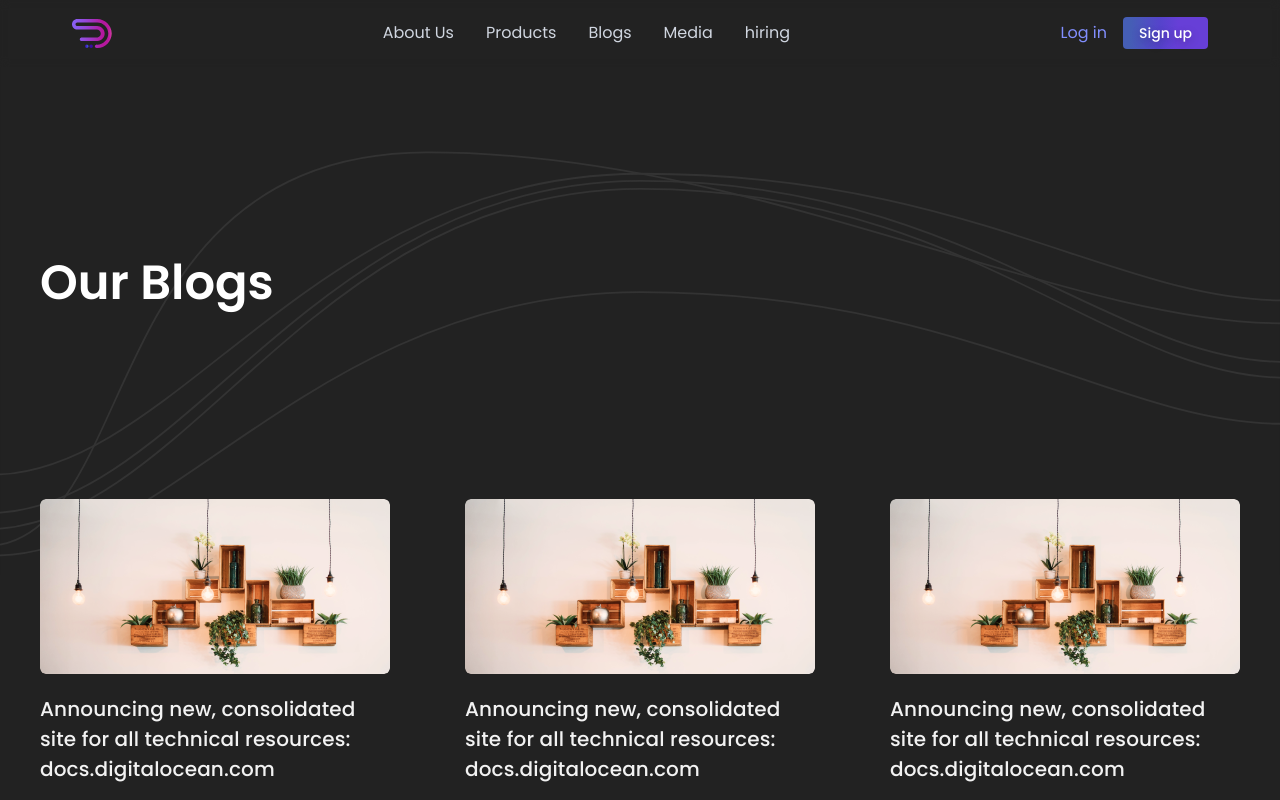
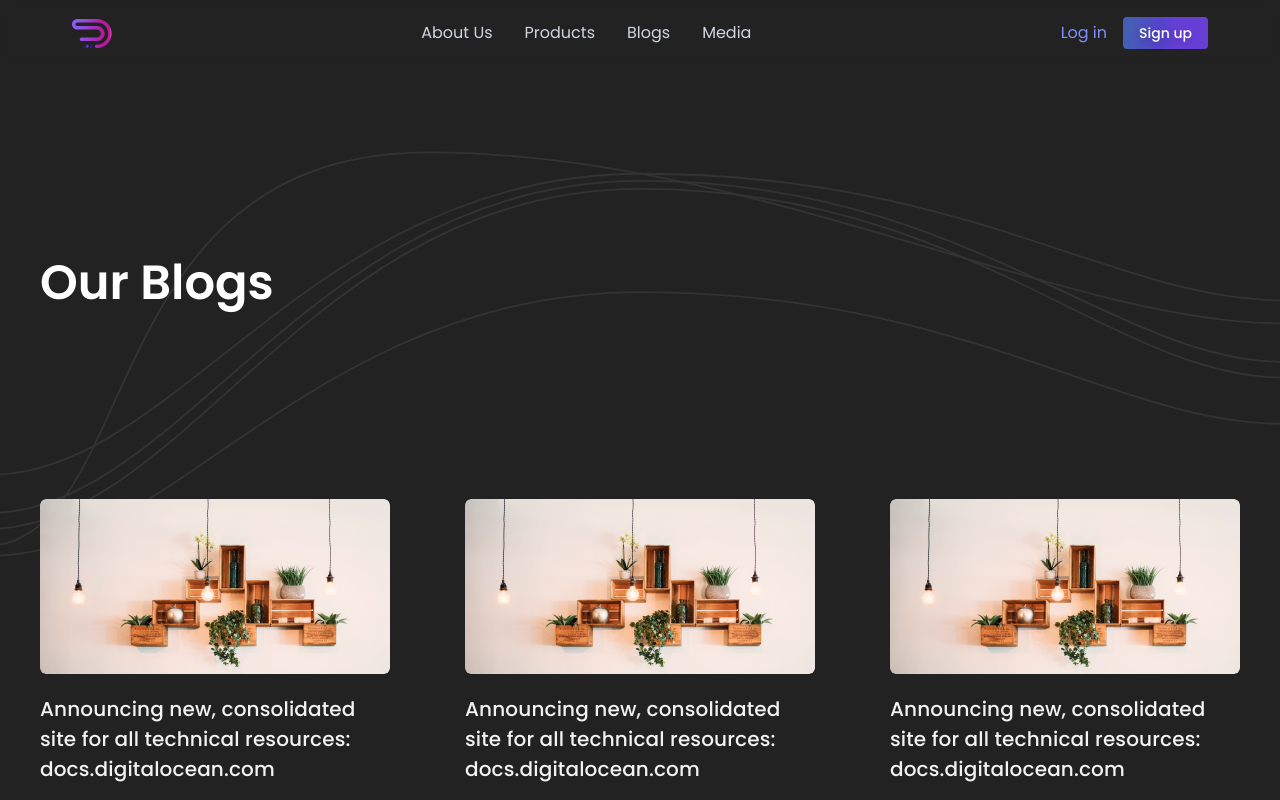
Before and after one commit to dynopii/dynopii.github.io, a Next.js app: page /blogs in a window 1280 px wide. Shown: the top 800 px of the page. Built offline with nearby package versions, Linux system fonts and the light colour scheme.

Commit message:
Separate Button component, Removed hiring link from header

```diff
--- a/components/Header.tsx
+++ b/components/Header.tsx
@@ -81,9 +81,4 @@ const links = [
 		label: 'Media',
 		href: 'media'
 	},
-	{
-		id: '5',
-		label: 'hiring',
-		href: "We're Hiring"
-	},
 ];
--- /dev/null
+++ b/components/layout/Button.tsx
@@ -0,0 +1,13 @@
+import React from 'react';
+
+interface Props {
+
+}
+
+export const Button: React.FC<Props> = () => {
+  return (
+    <div className='flex items-center mt-40 justify-center mb-70'>
+      <button className='uppercase text-gray-f2f font-medium px-60 py-20 bg-brand rounded-default text-button'>Read more</button>
+    </div>
+  );
+};
--- a/pages/blogs.tsx
+++ b/pages/blogs.tsx
@@ -3,6 +3,7 @@ import { Header } from '../components/Header';
 import { Footer } from '../components/layout/Footer';
 import Head from 'next/head';
 import { BlogCard } from '../components/screens/blogs/BlogCard';
+import { Button } from '../components/layout/Button';
 interface Props {
 
 }
@@ -22,9 +23,7 @@ const Blogs: React.FC<Props> = () => {
               <BlogCard key={i} />
             ))}
           </div>
-          <div className='flex items-center mt-40 justify-center mb-70'>
-            <button className='uppercase text-gray-f2f font-medium px-60 py-20 bg-brand rounded-default text-button'>Read more</button>
-          </div>
+          <Button />
         </div>
       </section>
       <Footer />
```
